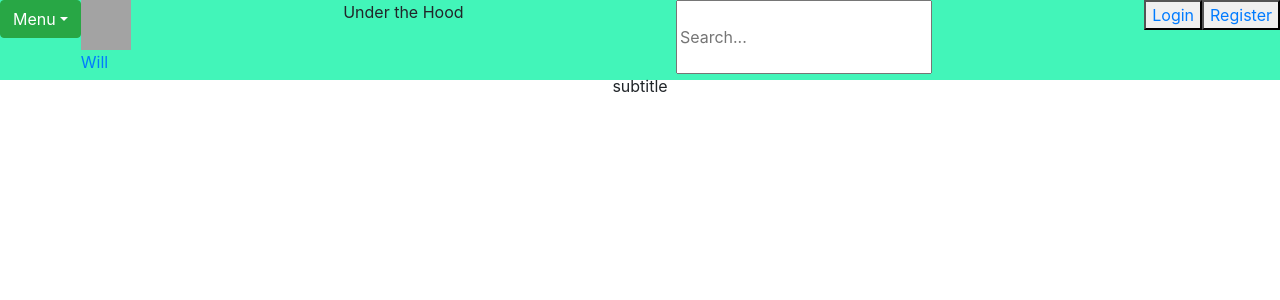
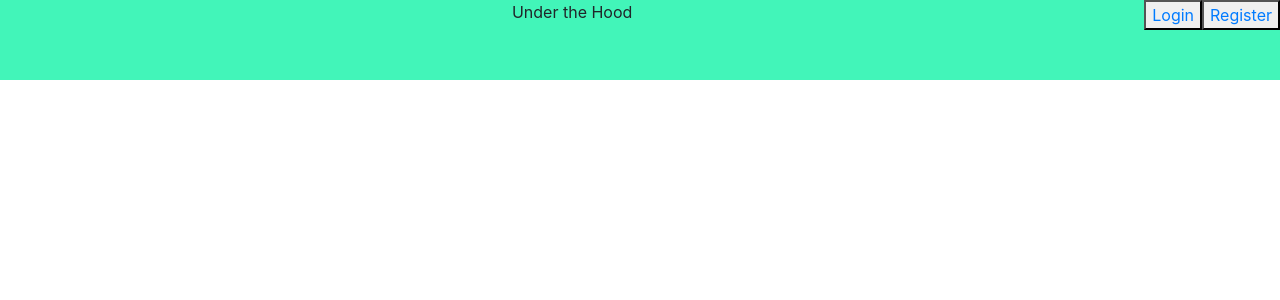
Before and after one commit to wkirkpat/under-the-hood, a React app: page / in a window 1280 px wide. Shown: the top 300 px of the page. Built offline with nearby package versions, Linux system fonts and the light colour scheme.

Commit message:
header update

```diff
--- a/src/client/pages/DIY.tsx
+++ b/src/client/pages/DIY.tsx
@@ -6,7 +6,7 @@
 export default class DIY extends React.Component<IDIYProps, IDIYState> {
   render() {
     return <div>
-      <Header title="Do It Yourself" subtitle="subtitle" hasLogin hasMenu hasProfile hasSearch />
+      <Header title="Do It Yourself" subtitle="" hasLogin={false} hasMenu hasProfile hasSearch />
       <div style={{ display: "flex", flexDirection: "row" }}>
         {/* MENU */}
         <div style={{ flex: "1", paddingTop: "10px", backgroundColor: "#f5f5f5" }}>
--- a/src/client/pages/Details.tsx
+++ b/src/client/pages/Details.tsx
@@ -11,8 +11,8 @@
       <div>
         <Header
           title="Details"
-          subtitle="subtitle"
-          hasLogin
+          subtitle=""
+          hasLogin={false}
           hasMenu
           hasProfile
           hasSearch
--- a/src/client/pages/EWL.tsx
+++ b/src/client/pages/EWL.tsx
@@ -7,7 +7,7 @@
   render() {
     console.log(data);
     return <div style={{backgroundColor:"#F2F3F4"}}>
-      <Header title="Engine Warning Light" subtitle="EWL" hasLogin hasMenu hasProfile hasSearch />
+      <Header title="Engine Warning Light" subtitle="" hasLogin={false} hasMenu hasProfile hasSearch />
       <img src="" />
       <div style={{textAlign:"center", fontWeight:"bold", fontSize:"x-large"}}>UNDERSTANDING WHAT EACH WARNING LIGHT MEANS</div>
       <div style={{textAlign:"center"}}>This guide is intended to give insight into each car warning light, symbols, and indicators.</div>
--- a/src/client/pages/Home.tsx
+++ b/src/client/pages/Home.tsx
@@ -15,8 +15,8 @@
     return (
       <div>
         <Header
-          subtitle="subtitle"
-          hasLogin
+          subtitle=""
+          hasLogin={false}
           title="Under the Hood"
           hasMenu
           hasProfile
--- a/src/client/pages/Landing.tsx
+++ b/src/client/pages/Landing.tsx
@@ -10,11 +10,11 @@
       <div>
         <Header
           hasLogin
-          subtitle="subtitle"
+          subtitle=""
           title="Under the Hood"
-          hasSearch
-          hasMenu
-          hasProfile
+          hasSearch={false}
+          hasMenu={false}
+          hasProfile={false}
         />
       </div>
     );
--- a/src/client/pages/Login.tsx
+++ b/src/client/pages/Login.tsx
@@ -7,12 +7,12 @@
     return (
       <div>
         <Header
-          hasMenu
-          hasProfile
-          hasSearch
-          hasLogin
+          hasMenu={false}
+          hasProfile={false}
+          hasSearch={false}
+          hasLogin={false}
           title="Under the Hood"
-          subtitle="Login"
+          subtitle="Who's Under the Hood"
         />
         <div style={{ top: "75%", left: "50%", position: "absolute" }}>
           <button>
--- a/src/client/pages/Maintenance.tsx
+++ b/src/client/pages/Maintenance.tsx
@@ -8,8 +8,8 @@
       <>
         <div>
           <Header
-            hasLogin
-            subtitle="subtitle"
+            hasLogin={false}
+            subtitle=""
             title="Maintenance"
             hasMenu
             hasProfile
--- a/src/client/pages/Profile.tsx
+++ b/src/client/pages/Profile.tsx
@@ -9,8 +9,8 @@
     return (
       <div>
         <Header
-          hasLogin
-          subtitle="subtitle"
+          hasLogin={false}
+          subtitle=""
           title="Your Profile"
           hasMenu
           hasProfile
--- a/src/client/pages/Registration.tsx
+++ b/src/client/pages/Registration.tsx
@@ -10,10 +10,10 @@
     return (
       <div>
         <Header
-          hasLogin
-          hasSearch
-          hasProfile
-          hasMenu
+          hasLogin={false}
+          hasSearch={false}
+          hasProfile={false}
+          hasMenu={false}
           title="Under the Hood"
           subtitle="Who's Under the Hood?"
         />
--- a/src/client/pages/Symptoms.tsx
+++ b/src/client/pages/Symptoms.tsx
@@ -9,8 +9,8 @@
     return (
       <div>
         <Header
-          hasLogin
-          subtitle="subtitle"
+          hasLogin={false}
+          subtitle=""
           title="Symptoms Diagnosis"
           hasMenu
           hasProfile
```
